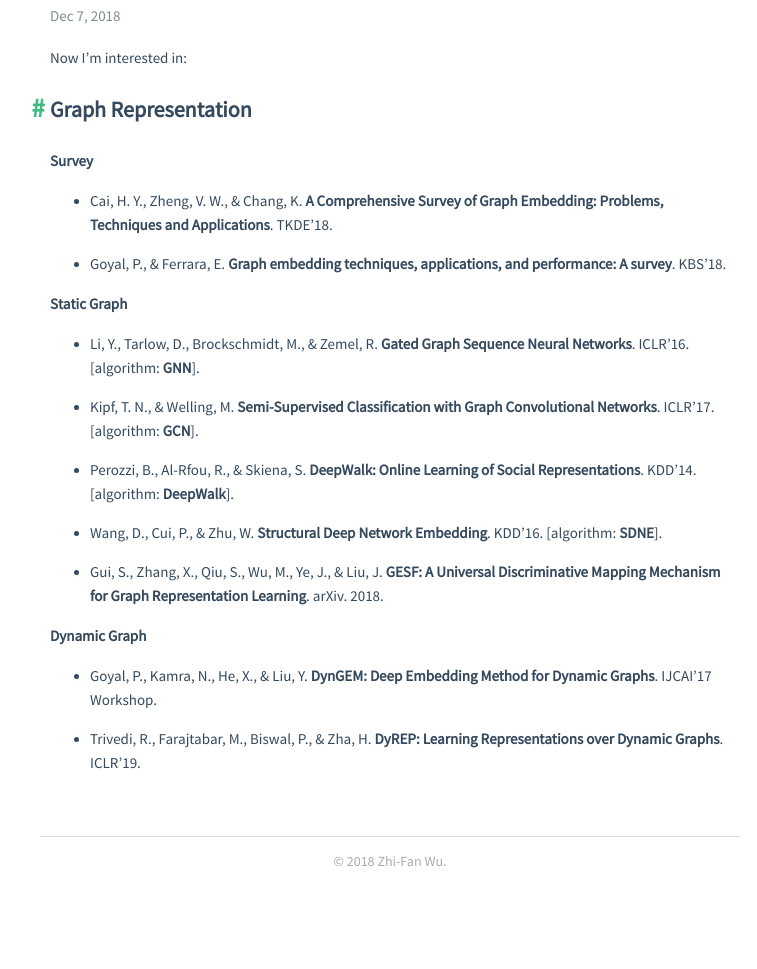
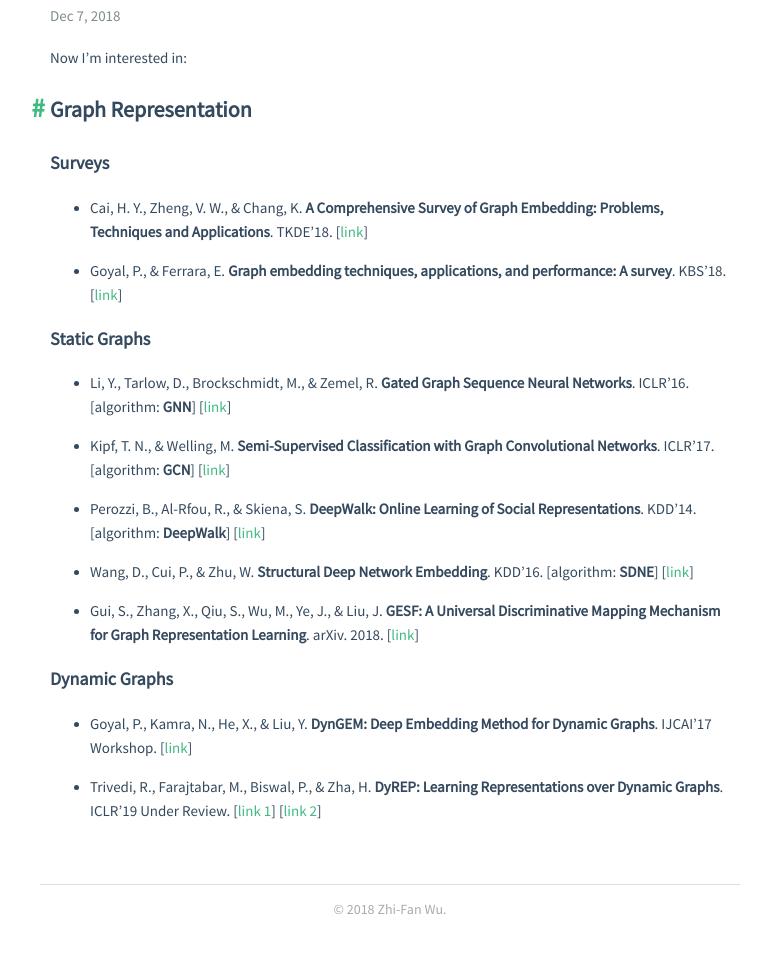
Before and after one commit to zhifanwu/zhifanwu.github.io, a plain HTML site: page interested_topics/index.html in a window 1280 px wide. Shown: the part 209-1178 px from the top of the page, without its empty margins (250-1007 px from the left). Before the commit the page ends 1143 px from the top, so only its background shows below. Drawn offline with nearby package versions, Linux system fonts and the light colour scheme; some packages are replaced by stand-ins of ours.

Commit message:
Site updated: 2018-12-08 01:32:34

```diff
--- a/interested_topics/index.html
+++ b/interested_topics/index.html
@@ -1,29 +1,26 @@
-<!DOCTYPE html><html><head><meta name="generator" content="Hexo 3.8.0"><meta charset="utf-8"><meta name="X-UA-Compatible" content="IE=edge"><title> Interested Topics · Zhi-Fan Wu</title><meta name="description" content="Interested Topics - Zhi-Fan Wu"><meta name="viewport" content="width=device-width, initial-scale=1"><link rel="icon" href="/favicon.png"><link rel="stylesheet" href="/css/apollo.css"><link rel="search" type="application/opensearchdescription+xml" href="http://zhifanwu.github.io/atom.xml" title="Zhi-Fan Wu"></head><body><div class="wrap"><header><a href="/" class="logo-link"><img src="/favicon.png" alt="logo"></a><ul class="nav nav-list"><li class="nav-list-item"><a href="/" target="_self" class="nav-list-link">BLOG</a></li><li class="nav-list-item"><a href="/interested_topics" target="_self" class="nav-list-link">INTERESTED TOPICS</a></li><li class="nav-list-item"><a href="https://github.com/zhifanwu" target="_blank" class="nav-list-link">GITHUB</a></li></ul></header><main class="container"><div class="post"><article class="post-block"><h1 class="post-title">Interested Topics</h1><div class="post-info">Dec 7, 2018</div><div class="post-content"><p>Now I’m interested in:</p>
-<h2 id="Graph-Representation"><a href="#Graph-Representation" class="headerlink" title="Graph Representation"></a>Graph Representation</h2><p><strong>Survey</strong></p>
-<ul>
-<li><p>Cai, H. Y., Zheng, V. W., &amp; Chang, K. <strong>A Comprehensive Survey of Graph Embedding: Problems, Techniques and Applications</strong>. TKDE’18.</p>
+<!DOCTYPE html><html><head><meta name="generator" content="Hexo 3.8.0"><meta charset="utf-8"><meta name="X-UA-Compatible" content="IE=edge"><title> Interested Topics · Zhi-Fan Wu</title><meta name="description" content="Interested Topics - Zhi-Fan Wu"><meta name="viewport" content="width=device-width, initial-scale=1"><link rel="icon" href="/favicon.png"><link rel="stylesheet" href="/css/apollo.css"><link rel="search" type="application/opensearchdescription+xml" href="http://zhifanwu.github.io/atom.xml" title="Zhi-Fan Wu"></head><body><div class="wrap"><header><a href="/" class="logo-link"><img src="/favicon.png" alt="logo"></a><ul class="nav nav-list"><li class="nav-list-item"><a href="/" target="_self" class="nav-list-link">BLOG</a></li><li class="nav-list-item"><a href="/interested_topics" target="_self" class="nav-list-link">INTERESTED TOPICS</a></li></ul></header><main class="container"><div class="post"><article class="post-block"><h1 class="post-title">Interested Topics</h1><div class="post-info">Dec 7, 2018</div><div class="post-content"><p>Now I’m interested in:</p>
+<h2 id="Graph-Representation"><a href="#Graph-Representation" class="headerlink" title="Graph Representation"></a>Graph Representation</h2><h4 id="Surveys"><a href="#Surveys" class="headerlink" title="Surveys"></a>Surveys</h4><ul>
+<li><p>Cai, H. Y., Zheng, V. W., &amp; Chang, K. <strong>A Comprehensive Survey of Graph Embedding: Problems, Techniques and Applications</strong>. TKDE’18. [<a href="https://arxiv.org/abs/1709.07604" target="_blank" rel="noopener">link</a>]</p>
 </li>
-<li><p>Goyal, P., &amp; Ferrara, E. <strong>Graph embedding techniques, applications, and performance: A survey</strong>. KBS’18.</p>
+<li><p>Goyal, P., &amp; Ferrara, E. <strong>Graph embedding techniques, applications, and performance: A survey</strong>. KBS’18. [<a href="https://arxiv.org/abs/1705.02801" target="_blank" rel="noopener">link</a>]</p>
 </li>
 </ul>
-<p><strong>Static Graph</strong></p>
-<ul>
-<li><p>Li, Y., Tarlow, D., Brockschmidt, M., &amp; Zemel, R. <strong>Gated Graph Sequence Neural Networks</strong>. ICLR’16. [algorithm: <strong>GNN</strong>].</p>
+<h4 id="Static-Graphs"><a href="#Static-Graphs" class="headerlink" title="Static Graphs"></a>Static Graphs</h4><ul>
+<li><p>Li, Y., Tarlow, D., Brockschmidt, M., &amp; Zemel, R. <strong>Gated Graph Sequence Neural Networks</strong>. ICLR’16. [algorithm: <strong>GNN</strong>] [<a href="https://arxiv.org/abs/1511.05493" target="_blank" rel="noopener">link</a>]</p>
 </li>
-<li><p>Kipf, T. N., &amp; Welling, M. <strong>Semi-Supervised Classification with Graph Convolutional Networks</strong>. ICLR’17. [algorithm: <strong>GCN</strong>].</p>
+<li><p>Kipf, T. N., &amp; Welling, M. <strong>Semi-Supervised Classification with Graph Convolutional Networks</strong>. ICLR’17. [algorithm: <strong>GCN</strong>] [<a href="https://arxiv.org/abs/1609.02907" target="_blank" rel="noopener">link</a>]</p>
 </li>
-<li><p>Perozzi, B., Al-Rfou, R., &amp; Skiena, S. <strong>DeepWalk: Online Learning of Social Representations</strong>. KDD’14. [algorithm: <strong>DeepWalk</strong>].</p>
+<li><p>Perozzi, B., Al-Rfou, R., &amp; Skiena, S. <strong>DeepWalk: Online Learning of Social Representations</strong>. KDD’14. [algorithm: <strong>DeepWalk</strong>] [<a href="https://arxiv.org/abs/1403.6652" target="_blank" rel="noopener">link</a>]</p>
 </li>
-<li><p>Wang, D., Cui, P., &amp; Zhu, W. <strong>Structural Deep Network Embedding</strong>. KDD’16. [algorithm: <strong>SDNE</strong>].</p>
+<li><p>Wang, D., Cui, P., &amp; Zhu, W. <strong>Structural Deep Network Embedding</strong>. KDD’16. [algorithm: <strong>SDNE</strong>] [<a href="http://www.kdd.org/kdd2016/papers/files/rfp0191-wangAemb.pdf" target="_blank" rel="noopener">link</a>]</p>
 </li>
-<li><p>Gui, S., Zhang, X., Qiu, S., Wu, M., Ye, J., &amp; Liu, J. <strong>GESF: A Universal Discriminative Mapping Mechanism for Graph Representation Learning</strong>. arXiv. 2018.</p>
+<li><p>Gui, S., Zhang, X., Qiu, S., Wu, M., Ye, J., &amp; Liu, J. <strong>GESF: A Universal Discriminative Mapping Mechanism for Graph Representation Learning</strong>. arXiv. 2018. [<a href="https://arxiv.org/abs/1805.11182" target="_blank" rel="noopener">link</a>]</p>
 </li>
 </ul>
-<p><strong>Dynamic Graph</strong></p>
-<ul>
-<li><p>Goyal, P., Kamra, N., He, X., &amp; Liu, Y. <strong>DynGEM: Deep Embedding Method for Dynamic Graphs</strong>. IJCAI’17 Workshop.</p>
+<h4 id="Dynamic-Graphs"><a href="#Dynamic-Graphs" class="headerlink" title="Dynamic Graphs"></a>Dynamic Graphs</h4><ul>
+<li><p>Goyal, P., Kamra, N., He, X., &amp; Liu, Y. <strong>DynGEM: Deep Embedding Method for Dynamic Graphs</strong>. IJCAI’17 Workshop. [<a href="https://arxiv.org/abs/1805.11273" target="_blank" rel="noopener">link</a>]</p>
 </li>
-<li><p>Trivedi, R., Farajtabar, M., Biswal, P., &amp; Zha, H. <strong>DyREP: Learning Representations over Dynamic Graphs</strong>. ICLR’19.</p>
+<li><p>Trivedi, R., Farajtabar, M., Biswal, P., &amp; Zha, H. <strong>DyREP: Learning Representations over Dynamic Graphs</strong>. ICLR’19 Under Review. [<a href="https://arxiv.org/abs/1803.04051" target="_blank" rel="noopener">link 1</a>] [<a href="https://openreview.net/forum?id=HyePrhR5KX" target="_blank" rel="noopener">link 2</a>]</p>
 </li>
 </ul>
 </div></article></div></main><footer><div class="paginator"></div><div class="copyright"><p>© 2018 <a href="http://zhifanwu.github.io">Zhi-Fan Wu</a>.</p></div></footer></div><script async src="//cdn.bootcss.com/mathjax/2.7.0/MathJax.js?config=TeX-MML-AM_CHTML" integrity="sha384-crwIf/BuaWM9rM65iM+dWFldgQ1Un8jWZMuh3puxb8TOY9+linwLoI7ZHZT+aekW" crossorigin="anonymous"></script></body></html>
--- a/sitemap.xml
+++ b/sitemap.xml
@@ -4,7 +4,7 @@
   <url>
     <loc>http://zhifanwu.github.io/interested_topics/index.html</loc>
 
-    <lastmod>2018-12-07T14:55:29.125Z</lastmod>
+    <lastmod>2018-12-07T17:28:15.111Z</lastmod>
 
   </url>
 
```
Also changed, not shown: 2018/12/07/hello-world/index.html (+1 -1 lines), archives/index.html (+1 -1 lines), index.html (+1 -1 lines).
